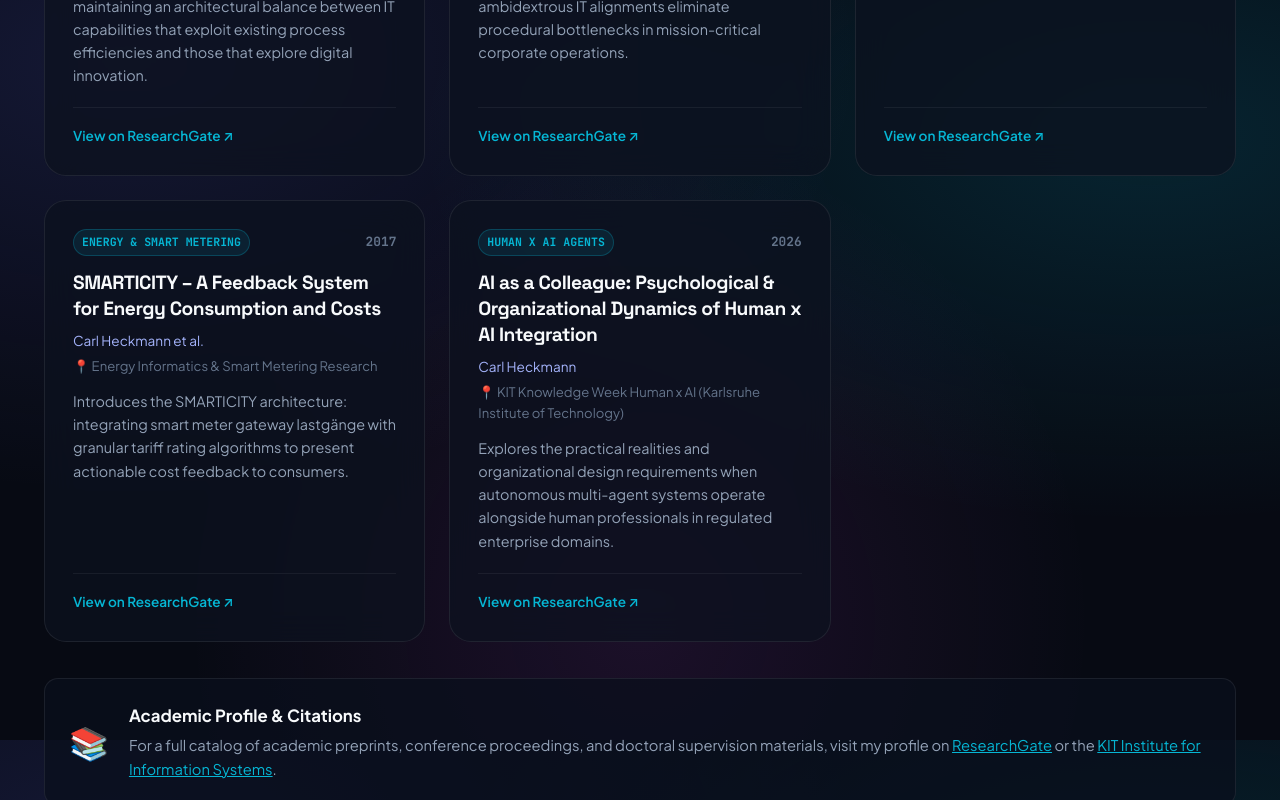
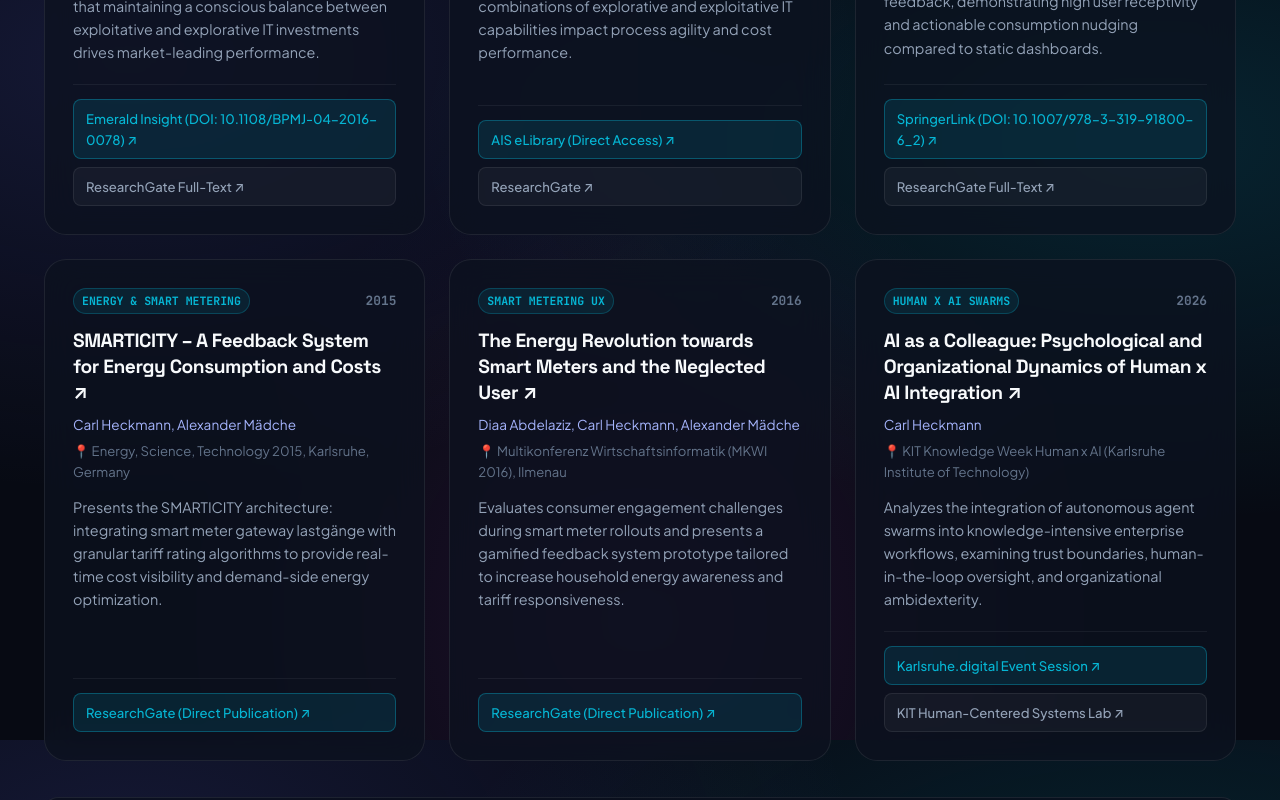
Before and after one commit to oubou68/www.oubou68.de, a React (Vite) app in the folder client/: page / in a window 1280 px wide. Shown: the part 4060-4860 px from the top of the page. Built offline with nearby package versions, Linux system fonts and the light colour scheme; no server answers.

Commit message:
feat: attach direct publication URLs including DOIs, AIS eLibrary, SpringerLink, and ResearchGate full-texts

```diff
--- a/client/src/components/PublicationsSection.tsx
+++ b/client/src/components/PublicationsSection.tsx
@@ -9,7 +9,14 @@ export interface Publication {
   category: 'ambidexterity' | 'energy' | 'ai';
   categoryLabel: string;
   abstract: string;
-  doiOrUrl?: string;
+  primaryLink: {
+    label: string;
+    url: string;
+  };
+  secondaryLink?: {
+    label: string;
+    url: string;
+  };
 }
 
 export const PublicationsSection: React.FC = () => {
@@ -20,61 +27,107 @@ export const PublicationsSection: React.FC = () => {
       id: 'pub-balance',
       title: 'IT ambidexterity for business processes: the importance of balance',
       year: 2018,
-      authors: 'Carl Heckmann et al.',
-      venue: 'Business Process Management & Information Systems Research',
+      authors: 'Carl Simon Heckmann, Alexander Maedche',
+      venue: 'Business Process Management Journal, Vol. 24 No. 4, pp. 977-998',
       category: 'ambidexterity',
       categoryLabel: 'IT Ambidexterity',
       abstract:
-        'Demonstrates how organizations achieve superior operational performance by maintaining an architectural balance between IT capabilities that exploit existing process efficiencies and those that explore digital innovation.',
-      doiOrUrl: 'https://www.researchgate.net/',
+        'Introduces the Business Process IT (BPIT) Capability Framework and proves empirically that maintaining a conscious balance between exploitative and explorative IT investments drives market-leading performance.',
+      primaryLink: {
+        label: 'Emerald Insight (DOI: 10.1108/BPMJ-04-2016-0078) ↗',
+        url: 'https://doi.org/10.1108/BPMJ-04-2016-0078',
+      },
+      secondaryLink: {
+        label: 'ResearchGate Full-Text ↗',
+        url: 'https://www.researchgate.net/publication/325785025_IT_ambidexterity_for_business_processes_the_importance_of_balance',
+      },
     },
     {
       id: 'pub-performance',
       title: 'The Impact of Business Process IT Ambidexterity on Business Process Performance',
       year: 2015,
-      authors: 'Carl Heckmann et al.',
-      venue: 'International Conference on Information Systems (ICIS / ECIS)',
+      authors: 'Carl Heckmann',
+      venue: '23rd European Conference on Information Systems (ECIS 2015), Münster',
       category: 'ambidexterity',
       categoryLabel: 'IT Ambidexterity',
       abstract:
-        'A landmark empirical study providing quantitative metrics to assess how ambidextrous IT alignments eliminate procedural bottlenecks in mission-critical corporate operations.',
-      doiOrUrl: 'https://www.researchgate.net/',
+        'A comprehensive quantitative empirical study in the German utilities sector testing how combinations of explorative and exploitative IT capabilities impact process agility and cost performance.',
+      primaryLink: {
+        label: 'AIS eLibrary (Direct Access) ↗',
+        url: 'https://aisel.aisnet.org/ecis2015_cr/84/',
+      },
+      secondaryLink: {
+        label: 'ResearchGate ↗',
+        url: 'https://www.researchgate.net/publication/282772591_The_Impact_of_Business_Process_IT_Ambidexterity_on_Business_Process_Performance',
+      },
     },
     {
       id: 'pub-conversational',
       title: 'Designing Conversational Agents for Energy Feedback',
-      year: 2020,
-      authors: 'Carl Heckmann et al.',
-      venue: 'Human-Computer Interaction / Springer Studies',
+      year: 2018,
+      authors: 'Ulrich Gnewuch, Stefan Morana, Carl Heckmann, Alexander Maedche',
+      venue: 'Designing for a Digital and Globalized World (LNCS, Vol. 10844), Springer, pp. 18-33',
       category: 'ai',
       categoryLabel: 'Conversational AI',
       abstract:
-        'Examines the UX architecture, conversational heuristics, and user psychological receptivity of AI agents designed to deliver real-time consumption feedback to energy consumers.',
-      doiOrUrl: 'https://www.researchgate.net/',
+        'Derives design principles for conversational agents providing interactive household energy feedback, demonstrating high user receptivity and actionable consumption nudging compared to static dashboards.',
+      primaryLink: {
+        label: 'SpringerLink (DOI: 10.1007/978-3-319-91800-6_2) ↗',
+        url: 'https://doi.org/10.1007/978-3-319-91800-6_2',
+      },
+      secondaryLink: {
+        label: 'ResearchGate Full-Text ↗',
+        url: 'https://www.researchgate.net/publication/325437810_Designing_Conversational_Agents_for_Energy_Feedback',
+      },
     },
     {
       id: 'pub-smarticity',
       title: 'SMARTICITY – A Feedback System for Energy Consumption and Costs',
-      year: 2017,
-      authors: 'Carl Heckmann et al.',
-      venue: 'Energy Informatics & Smart Metering Research',
+      year: 2015,
+      authors: 'Carl Heckmann, Alexander Mädche',
+      venue: 'Energy, Science, Technology 2015, Karlsruhe, Germany',
       category: 'energy',
       categoryLabel: 'Energy & Smart Metering',
       abstract:
-        'Introduces the SMARTICITY architecture: integrating smart meter gateway lastgänge with granular tariff rating algorithms to present actionable cost feedback to consumers.',
-      doiOrUrl: 'https://www.researchgate.net/',
+        'Presents the SMARTICITY architecture: integrating smart meter gateway lastgänge with granular tariff rating algorithms to provide real-time cost visibility and demand-side energy optimization.',
+      primaryLink: {
+        label: 'ResearchGate (Direct Publication) ↗',
+        url: 'https://www.researchgate.net/publication/282772583_SMARTICITY_-_A_Feedback_System_for_Energy_Consumption_and_Costs',
+      },
+    },
+    {
+      id: 'pub-gamified-feedback',
+      title: 'The Energy Revolution towards Smart Meters and the Neglected User',
+      year: 2016,
+      authors: 'Diaa Abdelaziz, Carl Heckmann, Alexander Mädche',
+      venue: 'Multikonferenz Wirtschaftsinformatik (MKWI 2016), Ilmenau',
+      category: 'energy',
+      categoryLabel: 'Smart Metering UX',
+      abstract:
+        'Evaluates consumer engagement challenges during smart meter rollouts and presents a gamified feedback system prototype tailored to increase household energy awareness and tariff responsiveness.',
+      primaryLink: {
+        label: 'ResearchGate (Direct Publication) ↗',
+        url: 'https://www.researchgate.net/publication/301648079_The_energy_revolution_towards_smart_meters_and_the_neglected_user_a_gamified_energy_feedback_system_prototype',
+      },
     },
     {
       id: 'pub-human-ai-2026',
-      title: 'AI as a Colleague: Psychological & Organizational Dynamics of Human x AI Integration',
+      title: 'AI as a Colleague: Psychological and Organizational Dynamics of Human x AI Integration',
       year: 2026,
       authors: 'Carl Heckmann',
       venue: 'KIT Knowledge Week Human x AI (Karlsruhe Institute of Technology)',
       category: 'ai',
-      categoryLabel: 'Human x AI Agents',
+      categoryLabel: 'Human x AI Swarms',
       abstract:
-        'Explores the practical realities and organizational design requirements when autonomous multi-agent systems operate alongside human professionals in regulated enterprise domains.',
-      doiOrUrl: 'https://www.kit.edu',
+        'Analyzes the integration of autonomous agent swarms into knowledge-intensive enterprise workflows, examining trust boundaries, human-in-the-loop oversight, and organizational ambidexterity.',
+      primaryLink: {
+        label: 'Karlsruhe.digital Event Session ↗',
+        url: 'https://karlsruhe.digital/event/woche-des-wissens-mensch-x-ki/',
+      },
+      secondaryLink: {
+        label: 'KIT Human-Centered Systems Lab ↗',
+        url: 'https://h-cs.iism.kit.edu/',
+      },
     },
   ];
 
@@ -90,7 +143,7 @@ export const PublicationsSection: React.FC = () => {
           <p className="section-tag">Scientific & Academic Impact</p>
           <h2>Selected Publications & Research</h2>
           <p>
-            Peer-reviewed research and keynote contributions bridging information systems theory with pragmatic industrial utility applications. Over 130+ scientific citations.
+            Direct links to peer-reviewed journal papers, conference proceedings, and book chapters. Over 130+ scientific citations across IT Ambidexterity and Energy Informatics.
           </p>
 
           <div className="pub-filter-tabs">
@@ -99,7 +152,7 @@ export const PublicationsSection: React.FC = () => {
               onClick={() => setFilter('all')}
               id="pub-filter-all"
             >
-              All Research ({publications.length})
+              All Direct Links ({publications.length})
             </button>
             <button
               className={`filter-btn ${filter === 'ambidexterity' ? 'active' : ''}`}
@@ -133,21 +186,45 @@ export const PublicationsSection: React.FC = () => {
                 <span className="pub-year-badge">{pub.year}</span>
               </div>
 
-              <h3 className="pub-title">{pub.title}</h3>
+              <h3 className="pub-title">
+                <a
+                  href={pub.primaryLink.url}
+                  target="_blank"
+                  rel="noreferrer"
+                  className="pub-title-link"
+                  title={`Open direct publication: ${pub.title}`}
+                >
+                  {pub.title} ↗
+                </a>
+              </h3>
+
               <div className="pub-authors">{pub.authors}</div>
               <div className="pub-venue">📍 {pub.venue}</div>
 
               <p className="pub-abstract">{pub.abstract}</p>
 
               <div className="pub-footer">
-                <a
-                  href="https://www.researchgate.net/"
-                  target="_blank"
-                  rel="noreferrer"
-                  className="pub-link"
-                >
-                  View on ResearchGate ↗
-                </a>
+                <div className="pub-direct-links">
+                  <a
+                    href={pub.primaryLink.url}
+                    target="_blank"
+                    rel="noreferrer"
+                    className="pub-direct-btn primary"
+                  >
+                    {pub.primaryLink.label}
+                  </a>
+
+                  {pub.secondaryLink && (
+                    <a
+                      href={pub.secondaryLink.url}
+                      target="_blank"
+                      rel="noreferrer"
+                      className="pub-direct-btn secondary"
+                    >
+                      {pub.secondaryLink.label}
+                    </a>
+                  )}
+                </div>
               </div>
             </article>
           ))}
@@ -156,25 +233,25 @@ export const PublicationsSection: React.FC = () => {
         <div className="research-callout">
           <div className="callout-icon">📚</div>
           <div className="callout-text">
-            <strong>Academic Profile & Citations</strong>
+            <strong>Direct Research Profiles & Citations</strong>
             <p>
-              For a full catalog of academic preprints, conference proceedings, and doctoral supervision materials, visit my profile on{' '}
+              Inspect citation metrics, full texts, and co-author networks directly on my{' '}
               <a
-                href="https://www.researchgate.net/"
+                href="https://www.researchgate.net/profile/Carl-Heckmann"
                 target="_blank"
                 rel="noreferrer"
-                style={{ color: 'var(--accent-cyan)' }}
+                style={{ color: 'var(--accent-cyan)', fontWeight: 600 }}
               >
-                ResearchGate
+                ResearchGate Profile (Dr. Carl Heckmann) ↗
               </a>{' '}
-              or the{' '}
+              or via the{' '}
               <a
                 href="https://www.kit.edu"
                 target="_blank"
                 rel="noreferrer"
-                style={{ color: 'var(--accent-cyan)' }}
+                style={{ color: 'var(--accent-cyan)', fontWeight: 600 }}
               >
-                KIT Institute for Information Systems
+                KIT Institute of Information Systems and Marketing (IISM) ↗
               </a>.
             </p>
           </div>
--- a/client/src/index.css
+++ b/client/src/index.css
@@ -724,6 +724,16 @@ p {
   margin-bottom: 8px;
 }
 
+.pub-title-link {
+  color: var(--text-main);
+  text-decoration: none;
+  transition: var(--transition-smooth);
+}
+
+.pub-title-link:hover {
+  color: var(--accent-cyan);
+}
+
 .pub-authors {
   font-size: 0.85rem;
   color: #a5b4fc;
@@ -749,17 +759,49 @@ p {
   border-top: 1px solid rgba(255, 255, 255, 0.06);
 }
 
-.pub-link {
+.pub-direct-links {
+  display: flex;
+  flex-direction: column;
+  gap: 8px;
+}
+
+.pub-direct-btn {
+  display: inline-flex;
+  align-items: center;
+  justify-content: space-between;
+  padding: 8px 12px;
+  border-radius: var(--radius-sm);
+  font-size: 0.82rem;
+  font-family: var(--font-sans);
+  font-weight: 500;
+  text-decoration: none;
+  transition: var(--transition-smooth);
+}
+
+.pub-direct-btn.primary {
+  background: rgba(6, 182, 212, 0.12);
+  border: 1px solid rgba(6, 182, 212, 0.35);
   color: var(--accent-cyan);
-  text-decoration: none;
-  font-size: 0.85rem;
-  font-weight: 600;
-  transition: var(--transition-smooth);
-}
-
-.pub-link:hover {
-  color: white;
-  text-decoration: underline;
+}
+
+.pub-direct-btn.primary:hover {
+  background: rgba(6, 182, 212, 0.22);
+  border-color: var(--accent-cyan);
+  color: #ffffff;
+  transform: translateX(3px);
+}
+
+.pub-direct-btn.secondary {
+  background: rgba(255, 255, 255, 0.04);
+  border: 1px solid var(--border-subtle);
+  color: var(--text-muted);
+}
+
+.pub-direct-btn.secondary:hover {
+  background: rgba(255, 255, 255, 0.08);
+  border-color: rgba(255, 255, 255, 0.2);
+  color: var(--text-main);
+  transform: translateX(3px);
 }
 
 .research-callout {
```
Also changed, not shown: 2 other files (tests, documents, lock files or other folders).
